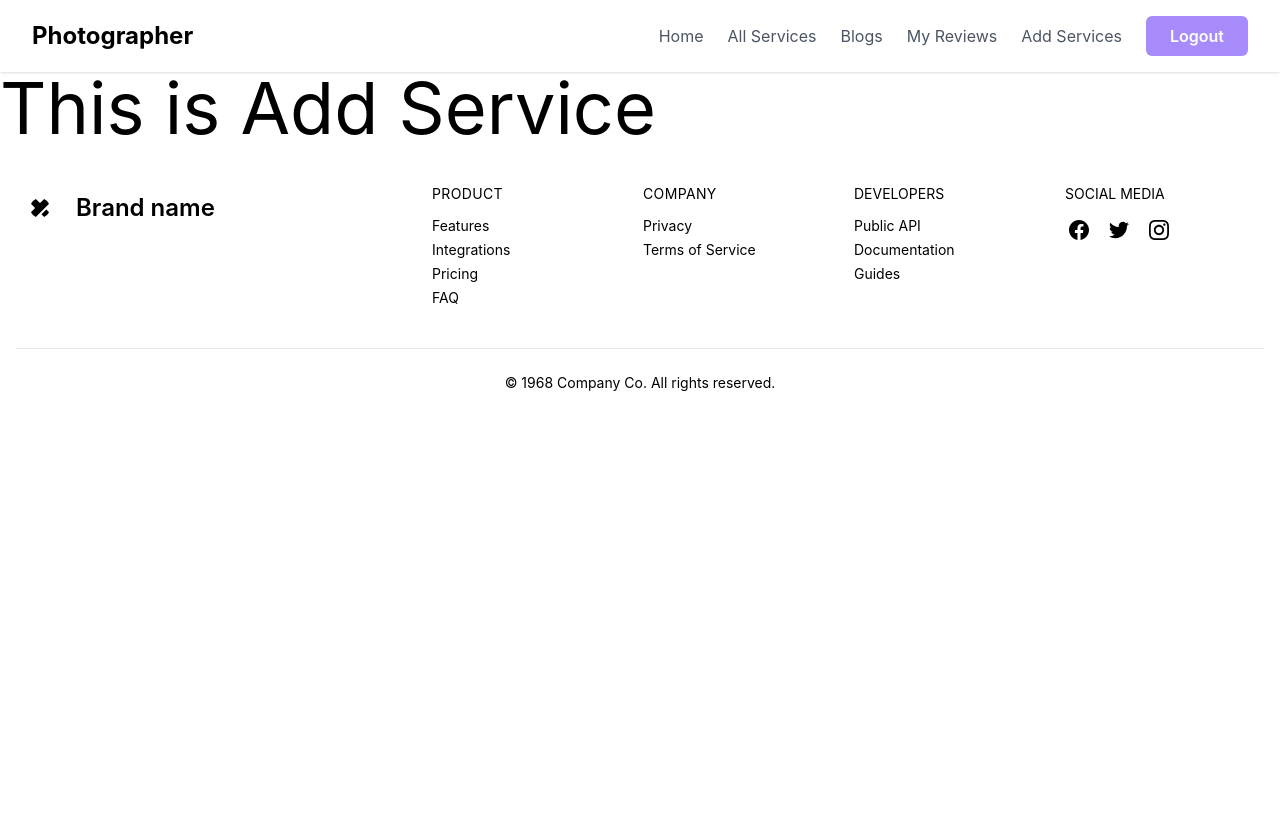
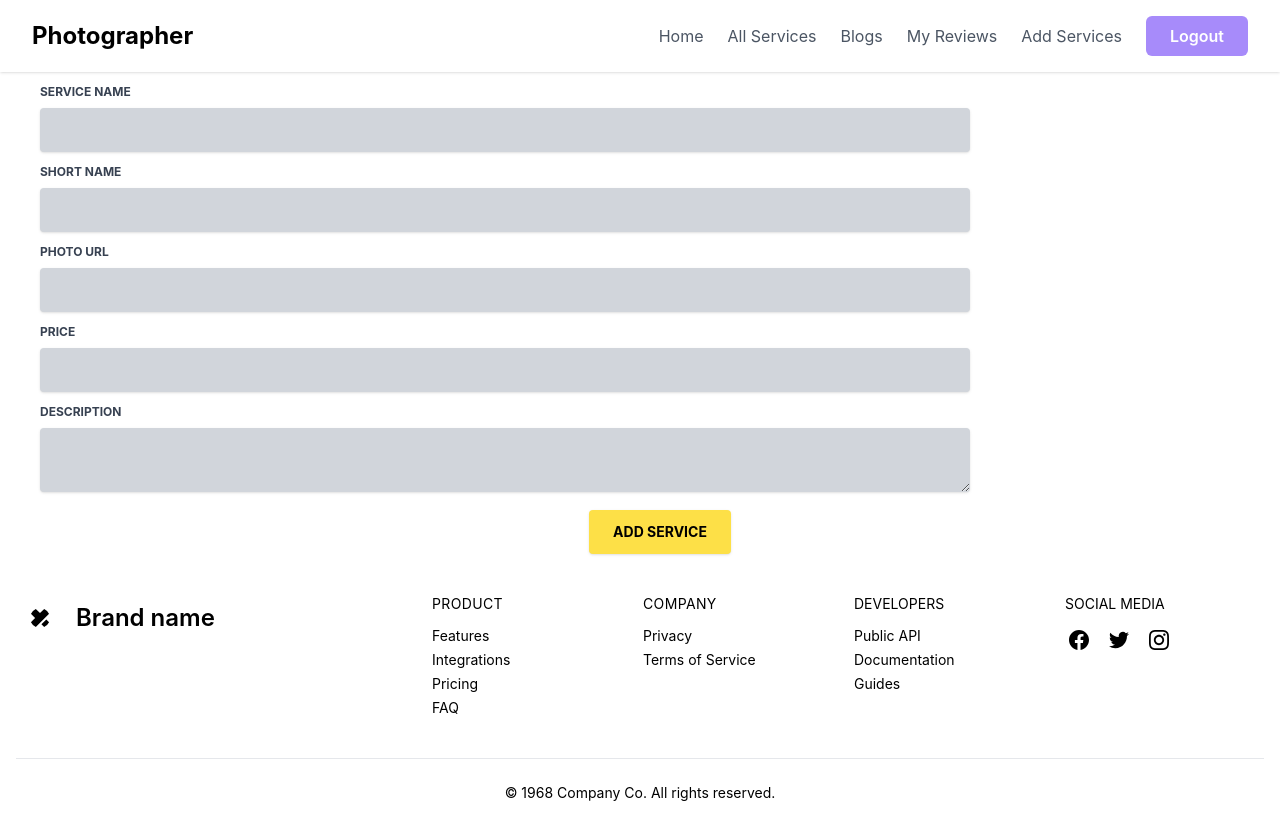
Before and after one commit to hussainali2023/photographer-client, a React (Create React App) app: page /add-service in a window 1280 px wide. Before the commit the page ends 800 px from the top, so only its background shows below. Built offline with nearby package versions, Linux system fonts and the light colour scheme; no server answers; sample sign-in values are in the browser's storage.

Commit message:
added add services and show in all services

```diff
--- a/src/pages/AddService/AddService.js
+++ b/src/pages/AddService/AddService.js
@@ -1,9 +1,127 @@
-import React from "react";
+import React, { useState } from "react";
 
 const AddService = () => {
+  const [user, setUser] = useState({});
+
+  const handleSubmit = (event) => {
+    event.preventDefault();
+    console.log(user);
+
+    fetch("http://localhost:5000/services", {
+      method: "POST",
+      headers: {
+        "content-type": "application/json",
+      },
+      body: JSON.stringify(user),
+    })
+      .then((res) => res.json())
+      .then((data) => {
+        if (data.acknowledged) {
+          alert("User added successfully");
+          event.target.reset();
+        }
+      });
+  };
+
+  const handleInput = (event) => {
+    const field = event.target.name;
+    const value = event.target.value;
+    const newUser = { ...user };
+    newUser[field] = value;
+    setUser(newUser);
+  };
   return (
-    <div>
-      <h1 className=" text-7xl">This is Add Service</h1>
+    <div className=" ml-10 mt-3">
+      <form
+        onSubmit={handleSubmit}
+        id="feedbackForm"
+        action=""
+        method=""
+        className=""
+      >
+        <div className="mb-3">
+          <label className="block uppercase text-gray-700 text-xs font-bold mb-2">
+            Service Name
+          </label>
+          <input
+            onBlur={handleInput}
+            type="text"
+            name="serviceName"
+            id="serviceName"
+            className="border-0 px-3 py-3 rounded text-sm shadow w-3/4
+                    bg-gray-300 placeholder-black text-gray-800 outline-none focus:bg-gray-400"
+            placeholder=" "
+            required
+          />
+        </div>
+        <div className="mb-3">
+          <label className="block uppercase text-gray-700 text-xs font-bold mb-2">
+            Short Name
+          </label>
+          <input
+            onBlur={handleInput}
+            type="text"
+            name="shortName"
+            id="shortName"
+            className="border-0 px-3 py-3 rounded text-sm shadow w-3/4
+                    bg-gray-300 placeholder-black text-gray-800 outline-none focus:bg-gray-400"
+            placeholder=" "
+            required
+          />
+        </div>
+        <div className="mb-3">
+          <label className="block uppercase text-gray-700 text-xs font-bold mb-2">
+            Photo URL
+          </label>
+          <input
+            onBlur={handleInput}
+            type="text"
+            name="photo"
+            id="photo"
+            className="border-0 px-3 py-3 rounded text-sm shadow w-3/4
+                    bg-gray-300 placeholder-black text-gray-800 outline-none focus:bg-gray-400"
+            placeholder=" "
+            required
+          />
+        </div>
+        <div className="mb-3">
+          <label className="block uppercase text-gray-700 text-xs font-bold mb-2">
+            Price
+          </label>
+          <input
+            onBlur={handleInput}
+            type="text"
+            name="price"
+            id="price"
+            className="border-0 px-3 py-3 rounded text-sm shadow w-3/4
+                    bg-gray-300 placeholder-black text-gray-800 outline-none focus:bg-gray-400"
+            placeholder=" "
+            required
+          />
+        </div>
+        <div className="mb-3">
+          <label className="block uppercase text-gray-700 text-xs font-bold mb-2">
+            Description
+          </label>
+          <textarea
+            onBlur={handleInput}
+            name="description"
+            id="description"
+            className="border-0 px-3 py-3 bg-gray-300 placeholder-black text-gray-800 rounded text-sm shadow focus:outline-none w-3/4"
+            placeholder=""
+            required
+          ></textarea>
+        </div>
+        <div className="mt-2 flex justify-center">
+          <button
+            id="feedbackBtn"
+            className="bg-yellow-300 text-black text-center mx-auto active:bg-yellow-400 text-sm font-bold uppercase px-6 py-3 rounded shadow hover:shadow-lg outline-none focus:outline-none"
+            type="submit"
+          >
+            Add Service
+          </button>
+        </div>
+      </form>
     </div>
   );
 };
--- a/src/pages/MyReviews/MyReviews.js
+++ b/src/pages/MyReviews/MyReviews.js
@@ -10,21 +10,20 @@ const MyReviews = () => {
   useEffect(() => {
     fetch(`http://localhost:5000/reviews/${user?.email}`)
       .then((res) => res.json())
-      .then((data) => setReviews);
+      .then((data) => setReviews(data));
   }, [user?.email]);
   return (
     <div>
-      <div className=" mb-6">
       {reviews.map((review) => (
         <div
           key={review._id}
-            className="container flex flex-col w-full max-w-lg p-6 mx-auto divide-y rounded-md divide-gray-700 dark:bg-gray-900 dark:text-gray-100"
+          className="mb-6 container flex flex-col w-full max-w-lg p-6 mx-auto divide-y rounded-md divide-gray-700 dark:bg-gray-900 dark:text-gray-100"
         >
           <div className="flex justify-between p-4">
             <div className="flex space-x-4">
               <div>
                 <img
-                    src={review.photo}
+                  src={review.photoURL}
                   alt=""
                   className="object-cover w-12 h-12 rounded-full dark:bg-gray-500"
                 />
@@ -40,7 +39,6 @@ const MyReviews = () => {
         </div>
       ))}
     </div>
-    </div>
   );
 };
 
--- a/src/pages/Review/Review.js
+++ b/src/pages/Review/Review.js
@@ -3,8 +3,13 @@ import { Link, useLoaderData } from "react-router-dom";
 import { AuthContext } from "../../contexts/AuthProvider";
 
 const Review = ({ service }) => {
+  const { shortName } = service;
+  // console.log(service);
   const { user } = useContext(AuthContext);
-  const [users, setUsers] = useState({});
+  const [users, setUsers] = useState([]);
+  const [reviews, setReviews] = useState([]);
+  // console.log(users);
+  console.log(reviews);
 
   const handleSubmit = (e) => {
     e.preventDefault();
@@ -30,17 +35,20 @@ const Review = ({ service }) => {
     const value = e.target.value;
     const newUsers = { ...users };
     newUsers[field] = value;
-    console.log(newUsers);
+    // console.log(newUsers);
     setUsers(newUsers);
   };
 
-  //   useEffect(() => {
-  //     fetch(`http://localhost:5000/reviews/${user?.email}`)
-  //       .then((res) => res.json())
-  //       .then((data) => setUsers(data));
-  //   }, [user?.email]);
+  console.log(`http:localhost:5000/reviews/${shortName}`);
 
-  console.log(users);
+  useEffect(() => {
+    fetch(`http://localhost:5000/reviews/${shortName}`)
+      .then((res) => res.json())
+      .then((data) => setReviews(data));
+  }, [shortName]);
+
+  // console.log(users);
+  // console.log(reviews);
 
   return (
     <div>
@@ -103,14 +111,14 @@ const Review = ({ service }) => {
               </div>
               <div className="mb-3">
                 <label className="block uppercase text-gray-700 text-xs font-bold mb-2">
-                  Service Name
+                  Short Name
                 </label>
                 <input
                   onBlur={handleInput}
                   type="text"
-                  name="serviceName"
-                  id="serviceName"
-                  defaultValue={service.serviceName}
+                  name="serviceId"
+                  id="serviceId"
+                  defaultValue={shortName}
                   className="border-0 px-3 py-3 rounded text-sm shadow w-3/4
                     bg-gray-300 placeholder-black text-gray-800 outline-none focus:bg-gray-400"
                   placeholder=" "
@@ -157,18 +165,20 @@ const Review = ({ service }) => {
           </div>
         )}
       </div>
+      <div>
+        {reviews.map((review) => (
           <div className="container flex flex-col w-full max-w-lg p-6 mx-auto divide-y rounded-md divide-gray-700 dark:bg-gray-900 dark:text-gray-100">
             <div className="flex justify-between p-4">
               <div className="flex space-x-4">
                 <div>
                   <img
-                src={users.photo}
+                    src={review.photoURL}
                     alt=""
                     className="object-cover w-12 h-12 rounded-full dark:bg-gray-500"
                   />
                 </div>
                 <div>
-              <h4 className="font-bold">{users.name}</h4>
+                  <h4 className="font-bold">{review.name}</h4>
                 </div>
               </div>
               <div className="flex items-center space-x-2 dark:text-yellow-500">
@@ -181,8 +191,10 @@ const Review = ({ service }) => {
               </div>
             </div>
             <div className="p-4 space-y-2 text-sm dark:text-gray-400">
-          <p>{users.message}</p>
+              <p>{review.message}</p>
             </div>
+          </div>
+        ))}
       </div>
     </div>
   );
```
Lines whose indentation alone changed are shown as unchanged.
